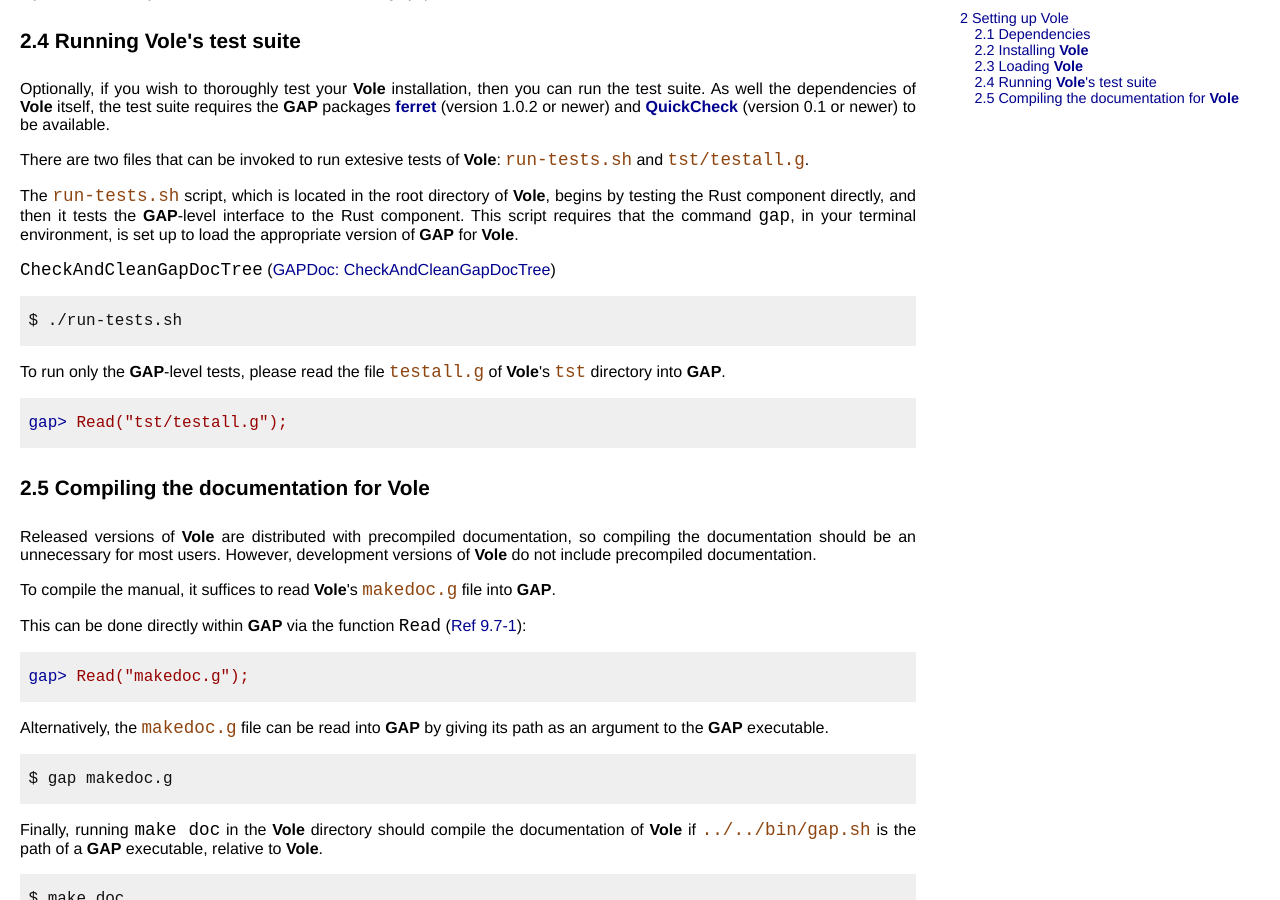
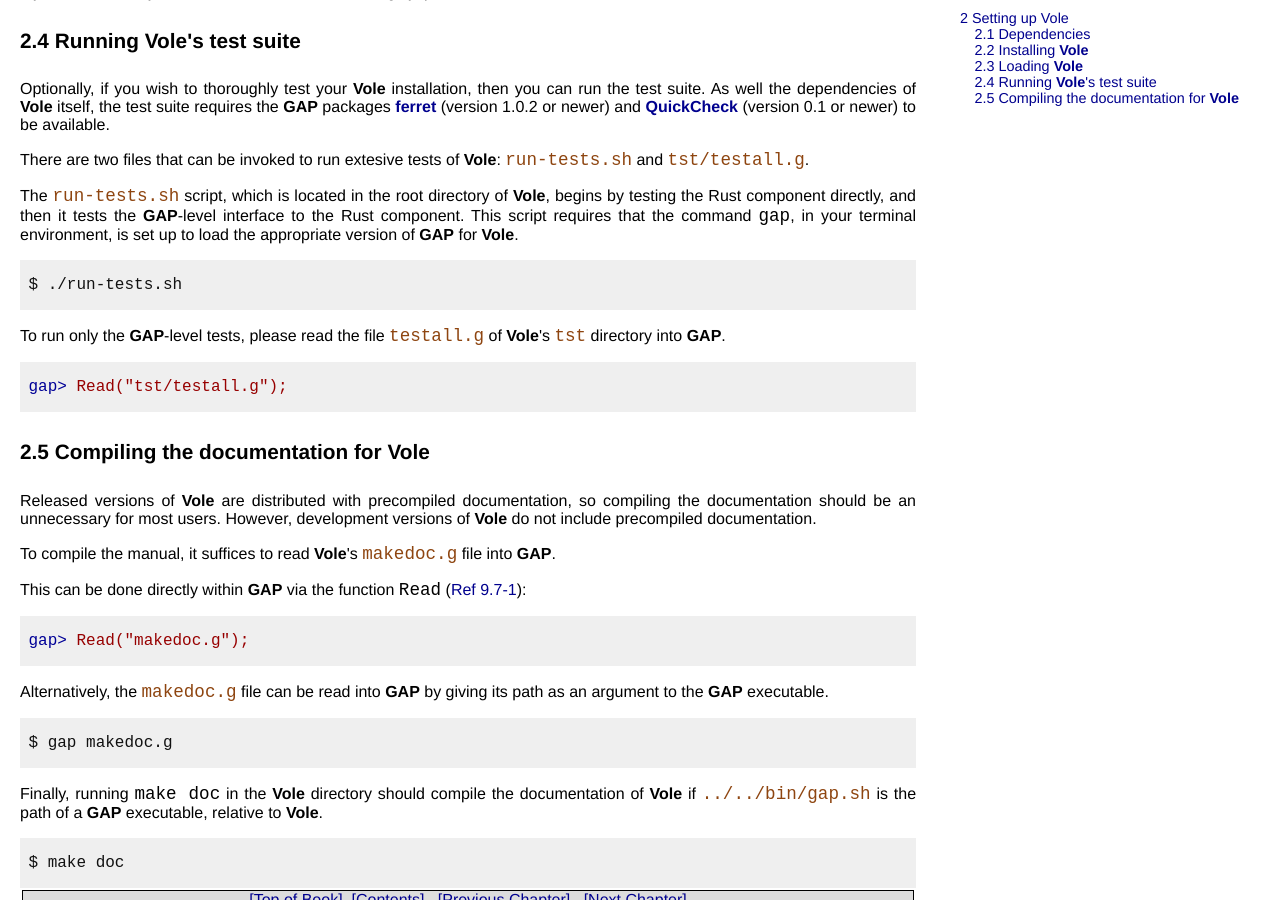
Before and after one commit to peal/vole, a Jekyll site: the page doc/chap2.html, which Jekyll copies as it is, in a window 1280 px wide and 900 px high, scrolled down 2651 px. Built offline with Jekyll 4.4.1, drawn with Linux system fonts in a browser that asks for light colours.

Commit message:
Fix last

```diff
--- a/doc/chap2.html
+++ b/doc/chap2.html
@@ -190,8 +190,6 @@ true
 
 <p>The <code class="file">run-tests.sh</code> script, which is located in the root directory of <strong class="pkg">Vole</strong>, begins by testing the Rust component directly, and then it tests the <strong class="pkg">GAP</strong>-level interface to the Rust component. This script requires that the command <code class="code">gap</code>, in your terminal environment, is set up to load the appropriate version of <strong class="pkg">GAP</strong> for <strong class="pkg">Vole</strong>.</p>
 
-<p><code class="func">CheckAndCleanGapDocTree</code> (<a href="http://www.math.rwth-aachen.de/~Frank.Luebeck/GAPDoc/doc/chap5.html#X84CFF72484B19C0D"><span class="RefLink">GAPDoc: CheckAndCleanGapDocTree</span></a>)</p>
-
 
 <div class="example"><pre>
 $ ./run-tests.sh
--- a/doc/chap2_mj.html
+++ b/doc/chap2_mj.html
@@ -193,8 +193,6 @@ true
 
 <p>The <code class="file">run-tests.sh</code> script, which is located in the root directory of <strong class="pkg">Vole</strong>, begins by testing the Rust component directly, and then it tests the <strong class="pkg">GAP</strong>-level interface to the Rust component. This script requires that the command <code class="code">gap</code>, in your terminal environment, is set up to load the appropriate version of <strong class="pkg">GAP</strong> for <strong class="pkg">Vole</strong>.</p>
 
-<p><code class="func">CheckAndCleanGapDocTree</code> (<a href="http://www.math.rwth-aachen.de/~Frank.Luebeck/GAPDoc/doc/chap5_mj.html#X84CFF72484B19C0D"><span class="RefLink">GAPDoc: CheckAndCleanGapDocTree</span></a>)</p>
-
 
 <div class="example"><pre>
 $ ./run-tests.sh
```
